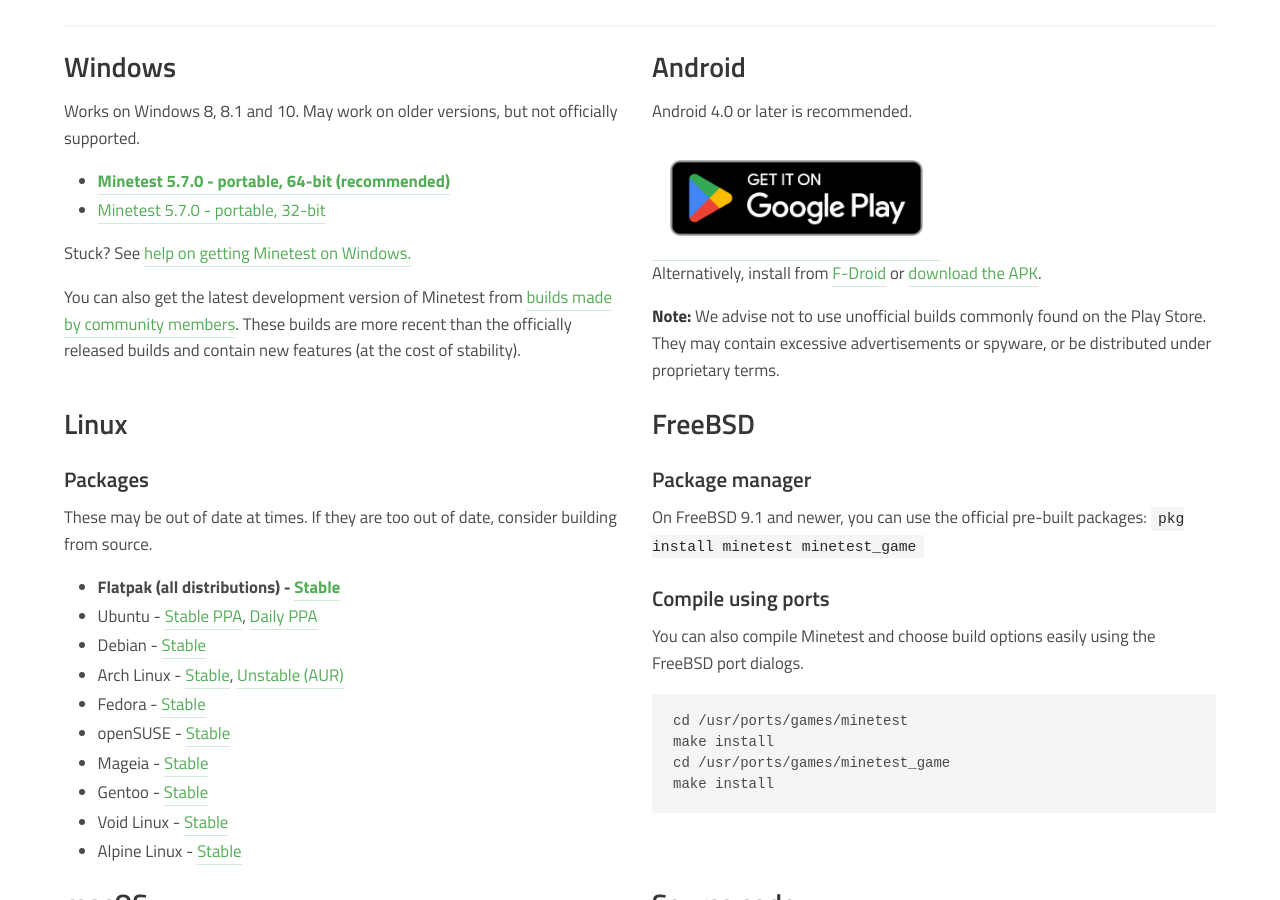
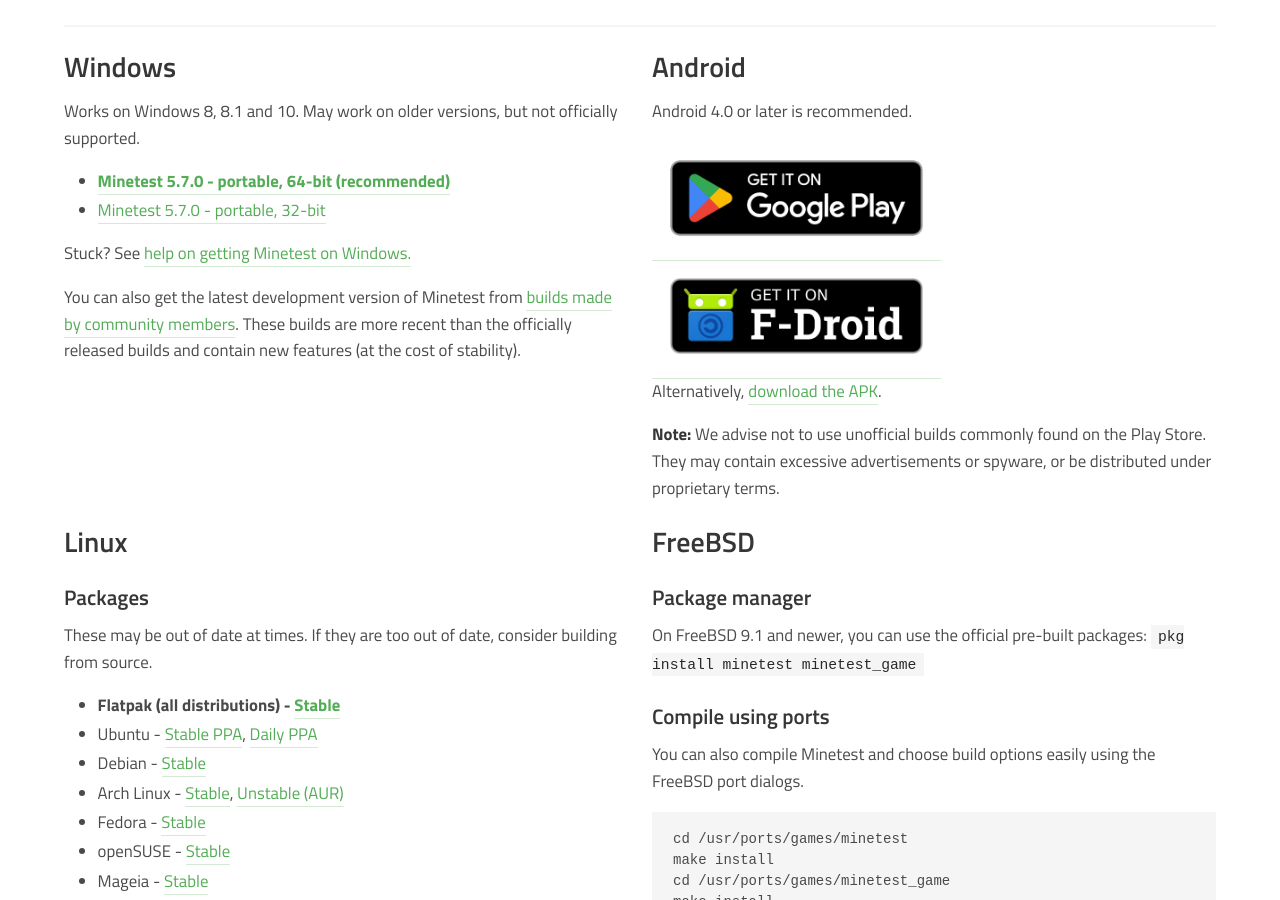
Before and after one commit to minetest/minetest.github.io, a Jekyll site: the page built from downloads.html, in a window 1280 px wide and 900 px high, scrolled down 378 px. Built offline with Jekyll 4.4.1, drawn with Linux system fonts in a browser that asks for light colours; comment, search, counter and statistics services are not loaded.

Commit message:
Add FDroid badge instead of link

```diff
--- a/downloads.html
+++ b/downloads.html
@@ -73,10 +73,12 @@ redirect_from:
         <a href="https://play.google.com/store/apps/details?id=net.minetest.minetest&utm_source=website&pcampaignid=MKT-Other-global-all-co-prtnr-py-PartBadge-Mar2515-1">
           <img style="max-height: 7em;" alt="Get it on Google Play" src="{{ '/media/google-play-badge.png' | relative_url }}"/>
         </a>
+        <a href="https://f-droid.org/packages/net.minetest.minetest">
+          <img style="max-height: 7em;" alt="Get it on F-Droid" src="{{ '/media/fdroid-badge.png' | relative_url }}"/>
+        </a>
+
         <p>
-          Alternatively, install from
-          <a href="https://f-droid.org/packages/net.minetest.minetest/">F-Droid</a>
-          or
+          Alternatively,
           <a href="https://github.com/minetest/minetest/releases/download/5.7.0/app-armeabi-v7a-release.apk">download the APK</a>.
         </p>
         <p>
```
Also changed, not shown: media/fdroid-badge.png (added).
